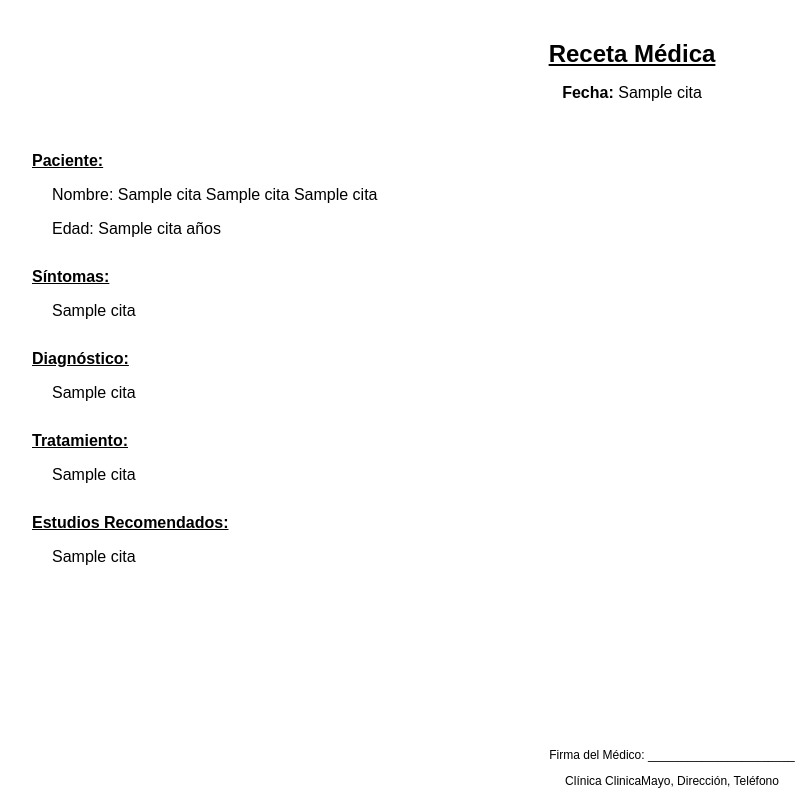
After one commit to AndreaME07/NuevoProyectoClinica, a Flask app: template template/receta.html in a window 1280 px wide. The commit adds this page. Shown: the whole page, without its empty margins (8-818 px from the left). Run offline with Flask 3, Linux system fonts and the light colour scheme; the template is opened without the code that fills it: most values are stand-ins (such as "Sample title", 1, 10 or a date in 2020); some libraries are stand-ins or nearby versions.

Commit message:
Creacion de PDF

```diff
--- a/app.py
+++ b/app.py
@@ -4,6 +4,10 @@ from functools import wraps
 from flask_wtf.csrf import CSRFProtect
 from flask_login import LoginManager, login_user, login_required, logout_user, current_user
 from werkzeug.security import generate_password_hash
+from weasyprint import HTML, CSS
+from flask import send_file
+import os
+
 # Modelos
 from models.ModelUsers import ModelUser
 
@@ -237,7 +241,9 @@ def agregarCita(id):
 @login_required
 @roles_required(['Administrador', 'Médico'])
 def guardarCita():
-    if request.method == 'POST' and request.form['txtDate'] and request.form['txtPeso'] and request.form['txtAlt'] and request.form['txtTemp'] and request.form['txtLat'] and request.form['txtSat'] and request.form['txtEdad'] and request.form['txtSint'] and request.form['txtEst'] and request.form['txtDiag'] and request.form['txtTrat'] and request.form['txtGlu']:
+    id_paciente = request.form.get('txtPaciente')
+
+    if request.method == 'POST' and all(request.form.get(field) for field in ['txtDate', 'txtPeso', 'txtAlt', 'txtTemp', 'txtLat', 'txtSat', 'txtEdad', 'txtSint', 'txtEst', 'txtDiag', 'txtTrat', 'txtGlu', 'txtPaciente']):
         fecha = request.form['txtDate']
         peso = request.form['txtPeso']
         altura = request.form['txtAlt']
@@ -249,7 +255,6 @@ def guardarCita():
         diagnostico = request.form['txtDiag']
         tratamiento = request.form['txtTrat']
         estudios = request.form['txtEst']
-        id_paciente = request.form['txtPaciente']
 
         cur = mysql.connection.cursor()
         cur.execute("INSERT INTO citas(fecha, peso, altura, temperatura, oxigenacion, glucosa, edad, sintomas, diagnostico, tratamiento, estudios, id_paciente) VALUES(%s,%s,%s,%s,%s,%s,%s,%s,%s,%s,%s,%s)",
@@ -257,6 +262,9 @@ def guardarCita():
         mysql.connection.commit()
         cur.close()
         flash('Cita agregada correctamente')
+        return redirect(url_for('agregarCita', id=id_paciente))
+    else:
+        flash('Error al agregar la cita. Por favor, asegúrate de llenar todos los campos.')
         return redirect(url_for('agregarCita', id=id_paciente))
 
 
@@ -348,13 +356,39 @@ def buscarCita():
         flash(f'Error en la búsqueda: {str(e)}')
         return redirect(url_for('buscarPaciente'))
 
-@app.route('/exploracionPaciente/<id>')
+@app.route('/exploracionPaciente/')
 @login_required
-@roles_required(['Administrador','Medico'])
-def exploracionPaciente(id):
+@roles_required(['Administrador', 'Médico'])
+def exploracionPaciente():
     return render_template('vistas/exploracionPaciente.html')
 
 # ---------
+@app.route('/crearCita/<id>')
+@login_required
+@roles_required(['Administrador', 'Médico'])
+def crearCita(id):
+    cur = mysql.connection.cursor()
+    cur.execute("SELECT citas.*, pacientes.* FROM citas JOIN pacientes ON citas.id_paciente = pacientes.id WHERE citas.id=%s", (id,))
+    cita = cur.fetchone()
+
+    print(cita)
+    os.makedirs('recetas', exist_ok=True)
+
+    html_content = render_template('receta.html', cita=cita)
+
+    pdf_path = f"recetas/receta_{cita[0]}_{cita[1]}.pdf"
+
+    pdf = HTML(string=html_content).write_pdf()
+
+    with open(pdf_path, 'wb') as f:
+        f.write(pdf)
+
+    flash('Receta generada correctamente')
+
+    return send_file(pdf_path, as_attachment=True)
+
+
+
 
 
 @app.route('/diagnostico')
--- a/template/navBar.html
+++ b/template/navBar.html
@@ -12,7 +12,7 @@
                 </li>
                 {% endif %}
 
-                {%if session['id_rol'] ==2%}
+                {%if session['id_rol'] ==2 or session['id_rol']==1%}
                 <li class="nav-item">
                     <a class="nav-link" href="/mostrarPacientes">Consultar Pacientes</a>
                 </li>
--- /dev/null
+++ b/template/receta.html
@@ -0,0 +1,63 @@
+<!DOCTYPE html>
+<html lang="es">
+<head>
+    <meta charset="UTF-8">
+    <meta name="viewport" content="width=device-width, initial-scale=1.0">
+    <style>
+        body { font-family: Arial, sans-serif; margin: 40px; }
+        header { text-align: center; margin-bottom: 50px; }
+        footer { text-align: center; position: fixed; bottom: 0; width: 100%; font-size: 12px; }
+        h1 { font-size: 24px; text-decoration: underline; }
+        .section { margin-bottom: 30px; }
+        .section-title { font-weight: bold; text-decoration: underline; }
+        .section-content { margin-left: 20px; }
+    </style>
+    <title>Receta Médica</title>
+</head>
+<body>
+    <header>
+        <h1>Receta Médica</h1>
+        <p><strong>Fecha:</strong> {{ cita[1] }}</p>
+    </header>
+
+    <div class="section">
+        <p class="section-title">Paciente:</p>
+        <div class="section-content">
+            <p>Nombre: {{ cita[16]}} {{cita[17]}} {{cita[18]}}</p>
+            <p>Edad: {{ cita[8] }} años</p>
+        </div>
+    </div>
+    <div class="section">
+        <p class="section-title">Síntomas:</p>
+        <div class="section-content">
+            <p>{{ cita[9] }}</p>
+        </div>
+    </div>
+
+    <div class="section">
+        <p class="section-title">Diagnóstico:</p>
+        <div class="section-content">
+            <p>{{ cita[10] }}</p>
+        </div>
+    </div>
+
+    <div class="section">
+        <p class="section-title">Tratamiento:</p>
+        <div class="section-content">
+            <p>{{ cita[11] }}</p>
+        </div>
+    </div>
+
+    <div class="section">
+        <p class="section-title">Estudios Recomendados:</p>
+        <div class="section-content">
+            <p>{{ cita[12]}}</p>
+        </div>
+    </div>
+
+    <footer>
+        <p>Firma del Médico: ______________________</p>
+        <p>Clínica ClinicaMayo, Dirección, Teléfono</p>
+    </footer>
+</body>
+</html>
--- a/template/vistas/agregarCita.html
+++ b/template/vistas/agregarCita.html
@@ -86,7 +86,6 @@
             </div>
         </div>
         <input type="text" name="txtPaciente" value="{{paciente[0]}}" hidden id="">
-
         <div class="d-flex justify-content-center mt-4">
 
             <button type="submit" class="btn btn-primary btn-sm mx-7" style="background-color: #0b6f9e;">Guardar
--- a/template/vistas/mostrarCitas.html
+++ b/template/vistas/mostrarCitas.html
@@ -22,7 +22,7 @@
                 <tr>
                     <td>{{citas[1]}}</td>
                     <td>
-                        <a href="/exploracionPaciente/{{citas[0]}}" class="btn text-success">Ver Cita</a>
+                        <a href="/crearCita/{{citas[0]}}" class="btn text-success">Ver Cita</a>
                     </td>
                 </tr>
                 {%endfor%}
```
Also changed, not shown: 2 other files.
